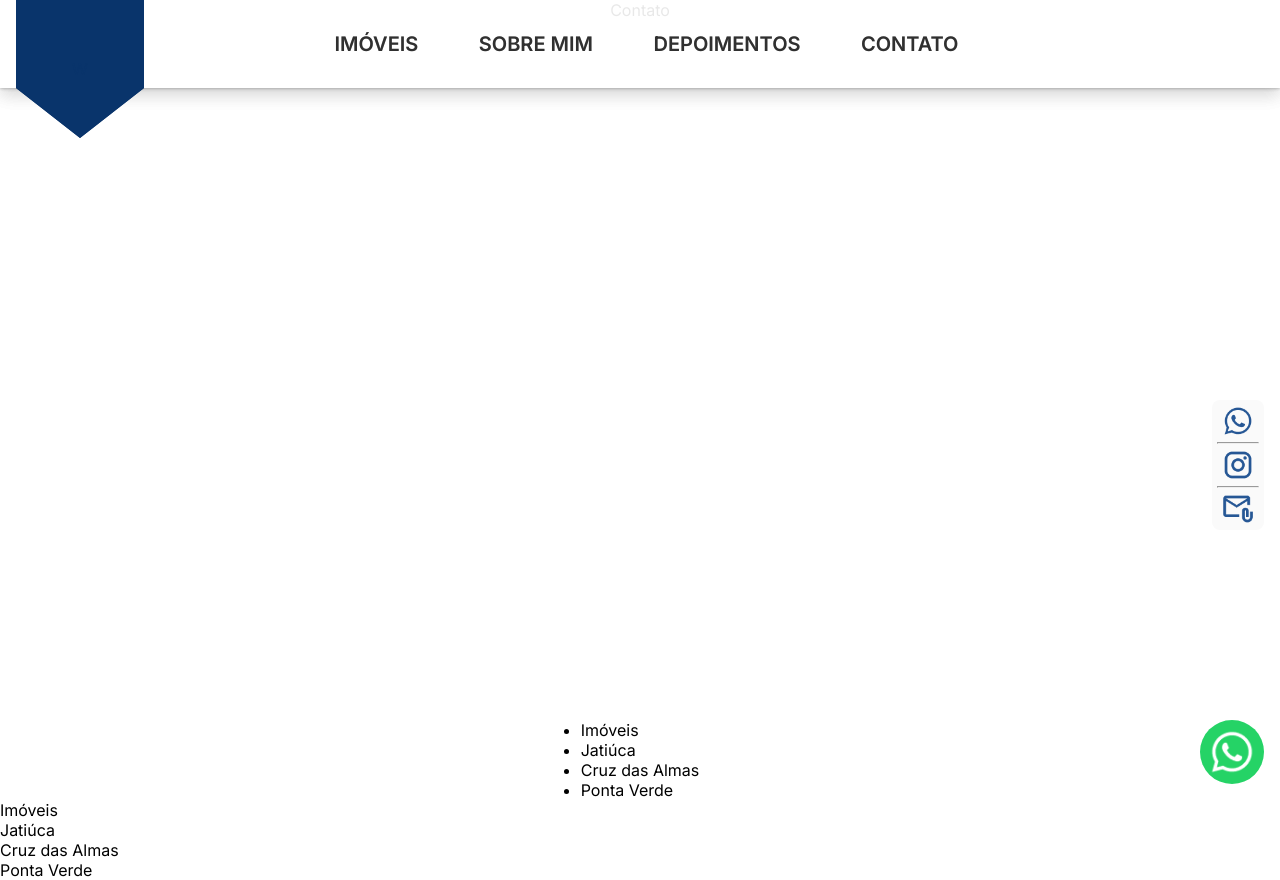
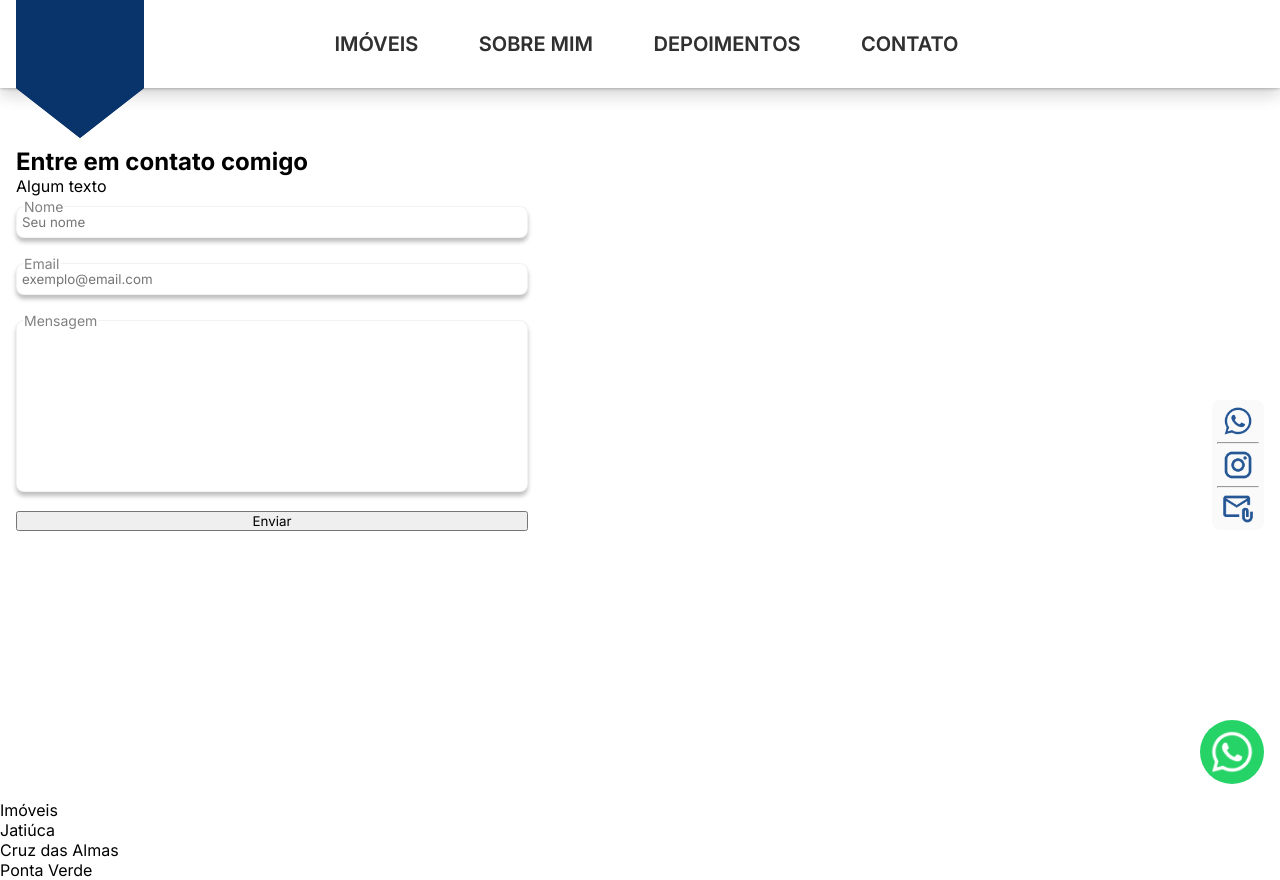
Before and after one commit to DiasJulia/wh-imoveis, a Next.js app: page /contato in a window 1280 px wide. Built offline with nearby package versions, Linux system fonts and the light colour scheme.

Commit message:
Old stuf

```diff
--- a/src/components/Footer/index.tsx
+++ b/src/components/Footer/index.tsx
@@ -1,9 +1,11 @@
 import Link from 'next/link'
 import React from 'react'
+import {Container} from './styles';
 
 const Footer = () => {
     const bairros = ["Jatiúca", "Cruz das Almas", "Ponta Verde"];
   return (
+    <Container>
     <nav>
         <ul>
             <li>
@@ -16,6 +18,7 @@ const Footer = () => {
                 })}
         </ul>
     </nav>
+    </Container>
   )
 }
 
--- /dev/null
+++ b/src/components/Footer/styles.ts
@@ -0,0 +1,3 @@
+import styled from "styled-components";
+
+export const Container = styled.div``;
--- a/src/pages/contato/index.tsx
+++ b/src/pages/contato/index.tsx
@@ -2,6 +2,7 @@ import Head from 'next/head'
 import styles from '@/styles/Home.module.css'
 import {Footer, Navbar} from '@/components'
 import React from 'react'
+import {ContactForm, Container, FlexDiv, Input, InputContainer, TextField} from '@/styles/pages/contato'
 
 const Contato = () => {
   return (
@@ -14,11 +15,32 @@ const Contato = () => {
       </Head>
     <main className={styles.main}>
       <Navbar/>
-      Contato
-      <Footer/>
+      <Container>
+      <ContactForm>
+        <h1>Entre em contato comigo</h1>
+        <p>Algum texto</p>
+        <FlexDiv flexDirection='column'>
+        <InputContainer>
+            <label htmlFor="name">Nome</label>
+            <Input placeholder="Seu nome" type='text' name="name" id="name" />
+          </InputContainer>
+          <InputContainer>
+            <label htmlFor="sender">Email</label>
+            <Input placeholder="exemplo@email.com" type="email" name="sender" id="sender" />
+          </InputContainer>
+          <InputContainer>
+            <label htmlFor="name">Mensagem</label>
+            <TextField name="message" id="message" cols={30} rows={10}></TextField>
+          </InputContainer>
+          <button type="submit">Enviar</button>
+        </FlexDiv>
+      </ContactForm>
+      </Container>
     </main>
     </>
   )
 }
 
+
+
 export default Contato
--- /dev/null
+++ b/src/styles/pages/contato.ts
@@ -0,0 +1,72 @@
+import styled from "styled-components";
+
+type DivProps = {
+  justifyContent?: string;
+  flexDirection?: string;
+};
+
+export const Container = styled.section`
+  padding: 2em max(calc(100vw - 1400px) / 2, 1rem);
+  margin-top: 115px;
+  display: flex;
+  flex-wrap: wrap;
+  justify-content: space-between;
+  width: 100%;
+`;
+
+export const FlexDiv = styled.div<DivProps>`
+  display: flex;
+  flex-direction: ${(props) =>
+    props.flexDirection ? props.flexDirection : "column"};
+`;
+
+export const ContactForm = styled.form``;
+
+export const InputContainer = styled.div`
+  padding-top: 10px;
+  label {
+    position: absolute;
+    margin-top: -8px;
+    margin-left: 8px;
+    color: #808080;
+    font-weight: 400;
+    font-size: 14px;
+    text-shadow: 2px 0 #fff, -2px 0 #fff, 0 2px #fff, 0 -2px #fff, 1px 1px #fff,
+      -1px -1px #fff, 1px -1px #fff, -1px 1px #fff;
+  }
+
+  input:focus {
+    border: 2px solid #7a7a7a;
+  }
+`;
+
+export const Input = styled.input`
+  background: #ffffff;
+  border: 1px solid rgba(0, 0, 0, 0.05);
+  box-shadow: 0px 4px 4px rgba(0, 0, 0, 0.25);
+  border-radius: 8px;
+  margin-bottom: 15px;
+  min-height: 32px;
+  padding: 5px;
+  width: 40vw;
+
+  &:focus {
+    border: 0.2px solid #a6a6a6;
+    outline: none;
+  }
+`;
+
+export const TextField = styled.textarea`
+  resize: none;
+  background: #ffffff;
+  border: 1px solid rgba(0, 0, 0, 0.05);
+  box-shadow: 0px 4px 4px rgba(0, 0, 0, 0.25);
+  border-radius: 8px;
+  margin-bottom: 15px;
+  padding: 5px;
+  width: 40vw;
+
+  :focus {
+    border: 2px solid #7a7a7a;
+  }
+`;
```
Also changed, not shown: src/pages/index.tsx (+84 -24 lines), src/styles/pages/styles.ts (+29 -11 lines).
